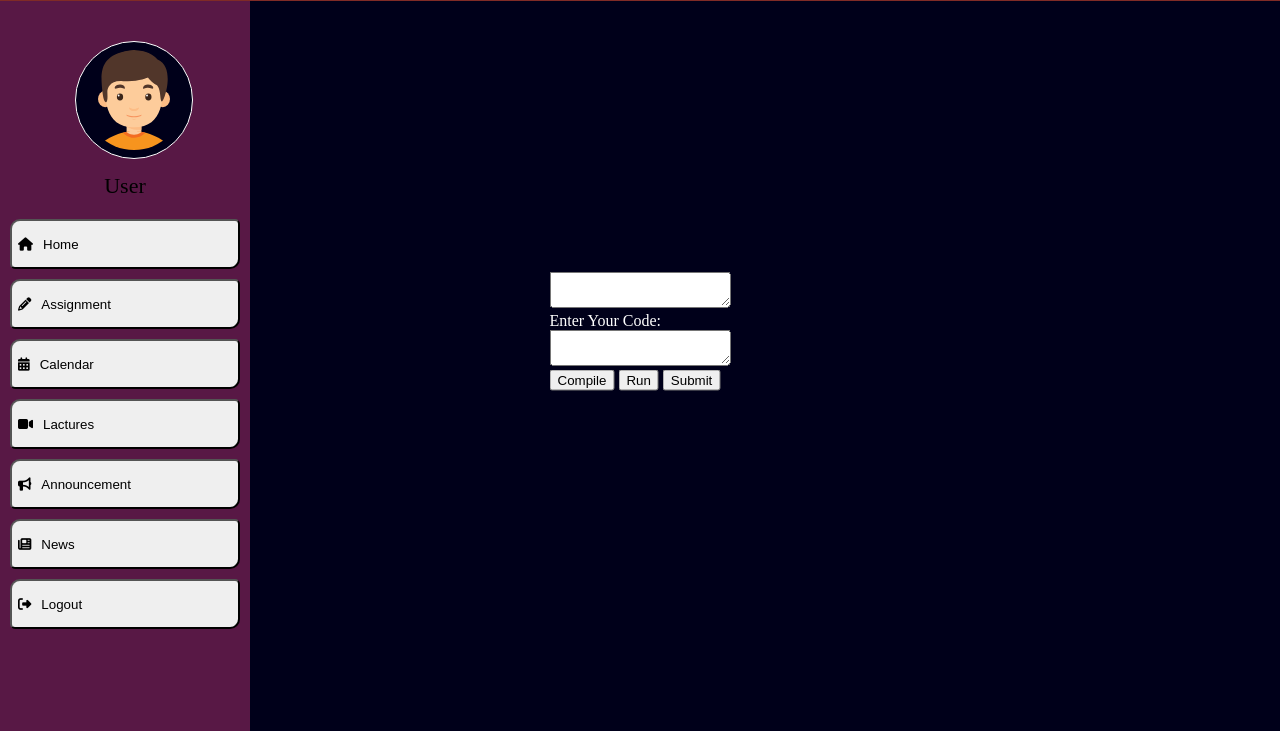
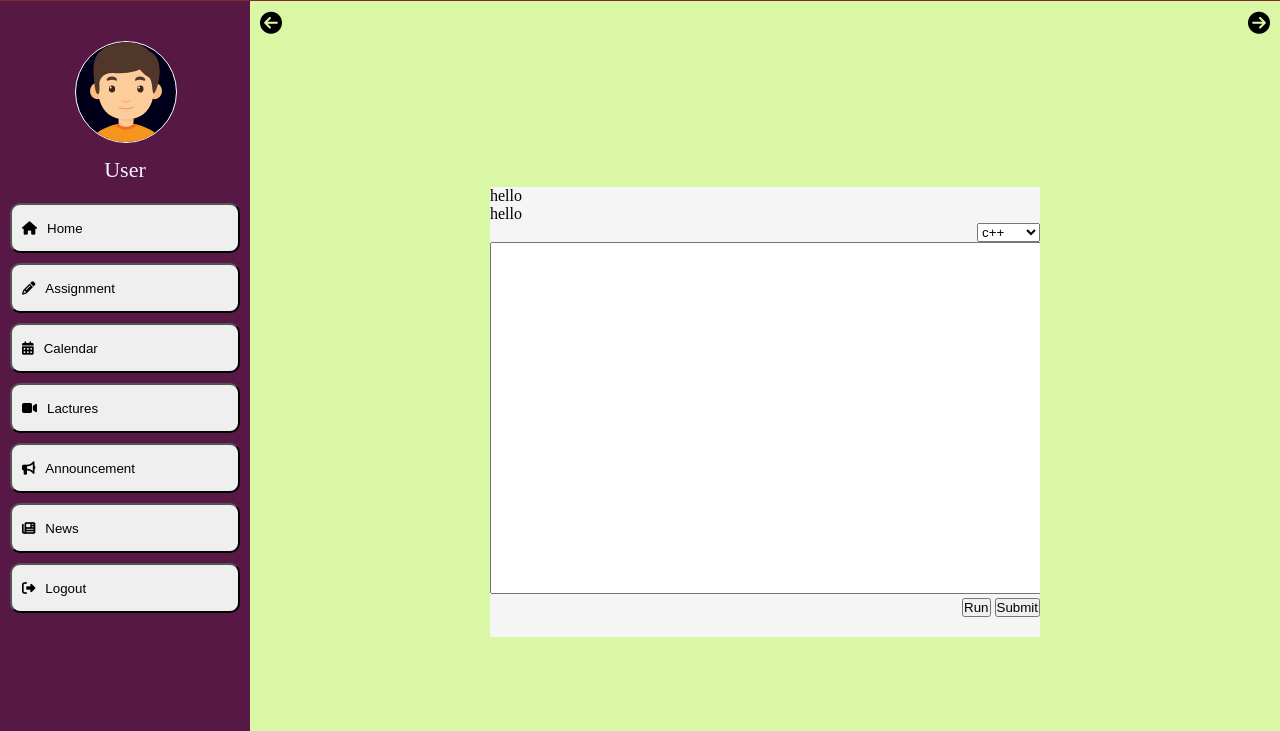
Before and after one commit to dnhirapara/E-learning, a plain HTML site: page Student/assign_code.html in a window 1280 px wide. Shown: the part 69-800 px from the top of the page. Drawn offline with Linux system fonts and the light colour scheme.

Commit message:
not working  id in assign_code

```diff
--- a/Student/assign_code.html
+++ b/Student/assign_code.html
@@ -103,23 +103,41 @@
 
     <!-- Main area -->
     <div class="main-area">
-        <div class="problem-defination">
+        <div class="dir-button">
+            <button id="go-back">
+                <i class="fas fa-arrow-circle-left"></i>
+            </button>
+            <button id="go-forward">
+                <i class="fas fa-arrow-circle-right"></i>
+            </button>
+        </div>
+        <!-- <div class="problem-defination">
             <textarea></textarea>
-        </div>
+        </div> -->
         <div class="code-editor">
             <table>
-                <tr id="code-title"></tr>
+                <tr id="code-title">
+                    <p>hello</p>
+                    <div class="trial">
+                        <p>hello</p>
+                        <!-- <p>Addtition <span>Subject : <strong>Maths</strong></span></p> -->
+                        <div class="code-language">
+                            <select id="language" onchange="fun">
+                                <option value="cpp">c++</option>
+                                <option value="py">python</option>
+                                <option value="java">java</option>
+                            </select>
+                        </div>
+                    </div>
+                </tr>
                 <tr id="code-area">
-                    Enter Your Code:
                     <div class="card">
                         <textarea></textarea>
-
                     </div>
                 </tr>
                 <tr id="code-footer">
                     <div class="card-footer">
-                        <div class="float-right">
-                            <button type="button" class="btn">Compile</button>
+                        <div class="submit-button">
                             <button type="button" class="btn">Run</button>
                             <button type="button" class="btn">Submit</button>
                         </div>
@@ -130,6 +148,8 @@
     </div>
     <!-- Main area ends -->
 </body>
+
+<script src="../assets/Student/JS/assign_code.js"></script>
 <!-- linking -->
 <!-- <script src="https://code.jquery.com/jquery-3.5.1.slim.min.js"
     integrity="sha384-DfXdz2htPH0lsSSs5nCTpuj/zy4C+OGpamoFVy38MVBnE+IbbVYUew+OrCXaRkfj"
--- a/assets/Student/CSS/assign_code.css
+++ b/assets/Student/CSS/assign_code.css
@@ -1 +1,61 @@
 @import url('style.css');
+
+.code-editor{
+    --width: 550px;
+    --height: 450px;
+    overflow: hidden;
+    background-color: aqua;
+    position: relative;
+    width: var(--width);
+    height: var(--height);
+    left: calc( 50% - calc(var(--width) / 2));
+    top: calc(50% - calc(var(--height) / 2));
+    /* box-sizing: border-box; */
+    /* border: 5px solid red; */
+    /* border-radius: 5px; */
+    /* transform: translate(-50%,-50%);
+    top: calc( 50% + 100px);
+    left: calc( 50% + 250px); */
+    color: black;
+    background-color: whitesmoke;
+}
+.dir-button{
+    position: relative;
+    margin: 10px;
+}
+#go-back{
+    background-color: transparent;
+    border: none;
+    color: black;
+    font-size: 22px;
+    transition: .5s ease-out;
+}
+#go-forward{
+    background-color: transparent;
+    border: none;
+    color: black;
+    font-size: 22px;
+    float: right;
+    transition: .5s ease-out;
+}
+#go-forward:hover{
+    transform: scale(1.25);
+}
+#go-back:hover{
+    transform: scale(1.25);
+}
+textarea{
+    width: 650px;
+    height: 350px;
+}
+
+#code-title p{
+    background-color: #000;
+    display: inline;
+}
+.trial .code-language{
+    float: right;
+}
+.submit-button{
+    float: right;
+}
--- a/assets/Student/CSS/style.css
+++ b/assets/Student/CSS/style.css
@@ -1,3 +1,7 @@
+*{
+    margin: 0;
+    padding: 0;
+}
 body{
     padding: 0;
     margin: 0;
@@ -21,7 +25,7 @@ body{
 
 .nav-bar .logo h3{
     margin: 0;
-    color: #581845;
+    color:white;
     text-transform: uppercase;
     font-size: 22px;
     font-weight: 900;
@@ -82,11 +86,11 @@ body{
 }
 .side-bar .user-name{
     text-align: center;
+    color: aliceblue;
     margin-bottom: 20px;
     font-size: 22px;
 }
 .side-bar .profile-img img{
-    padding: 8px;
     background-color: #00001a;
     border: 1px solid white;
     width: 100px;
@@ -103,15 +107,19 @@ body{
     margin: 10px;
     height: 50px;
     margin-bottom: 10px;
-    border-radius:10px 5px;
+    border-radius:10px;
     text-align: start;
+    padding-left: 10px;
     box-sizing: border-box;
     transition: .5s;
 }
 
 .side-bar .menu a .btn1:hover{
     background-color: #DAF7A6;
-    font-size: 25px;
+    /* font-size: 25px; */
+    transform: scale(1.05);
+    /* box-shadow: 5px 6px darkkhaki; */
+    /* box-shadow:    3px 3px 5px 10px #ccc; */
 }
 
 .side-bar .menu a .btn1 .icon{
@@ -123,7 +131,14 @@ body{
 .main-area{
     position: absolute;
     color: white;
-    transform: translate(-50%,-50%);
+    background-color: #DAF7A6;
+    overflow: hidden;
+    width: calc(100% - 250px);
+    height: calc(100% - 70px);
+    /* transform: translate(-50%    ,-50%); */
+    top: 70px;
+    left: 250px;
+    /* margin-top: 20px;
     top: 50%;
-    left: 50%;
+    left: 50%; */
 }
```
Also changed, not shown: assets/Student/JS/assign_code.js (added), assets/Student/JS/home.js (added), 1 other file.
